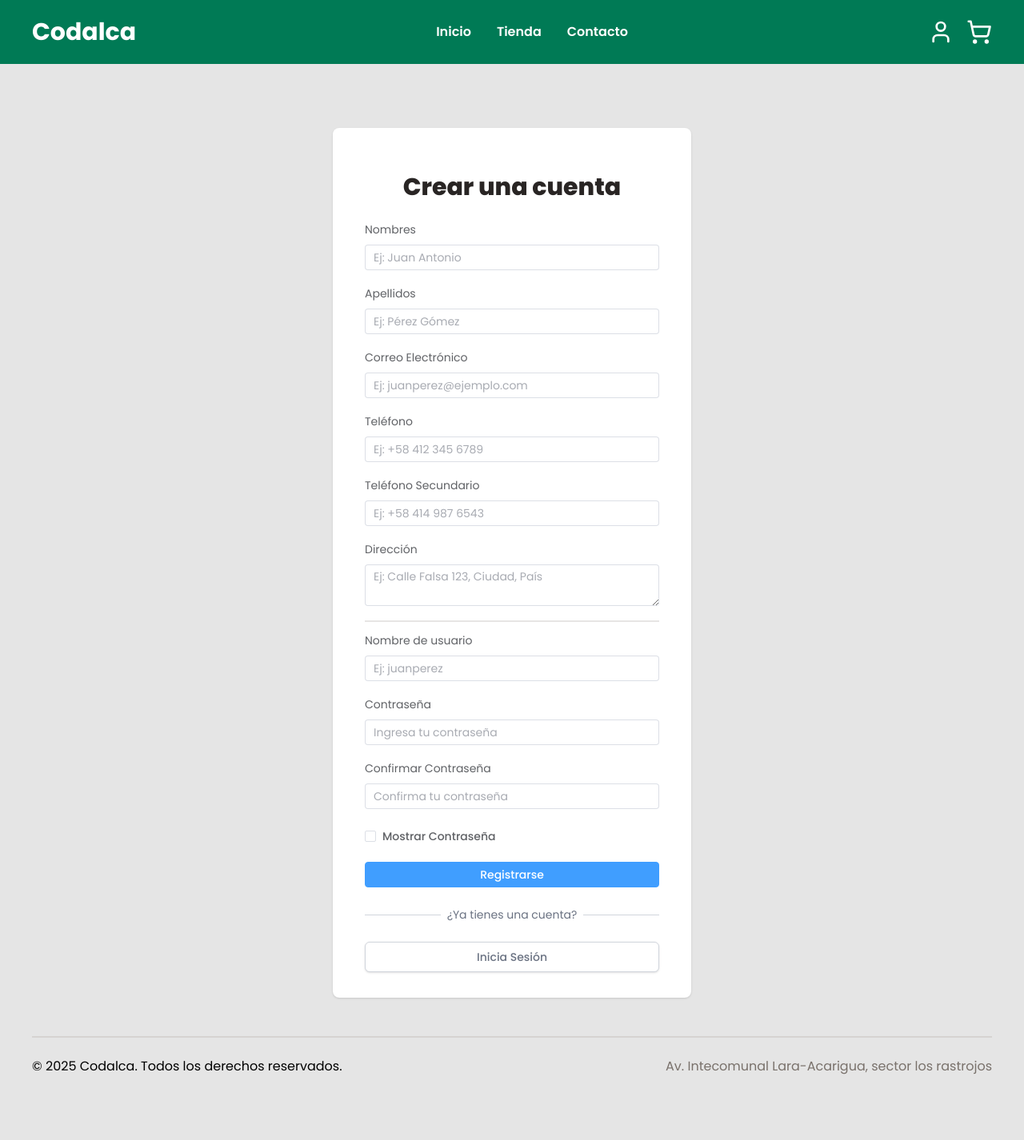
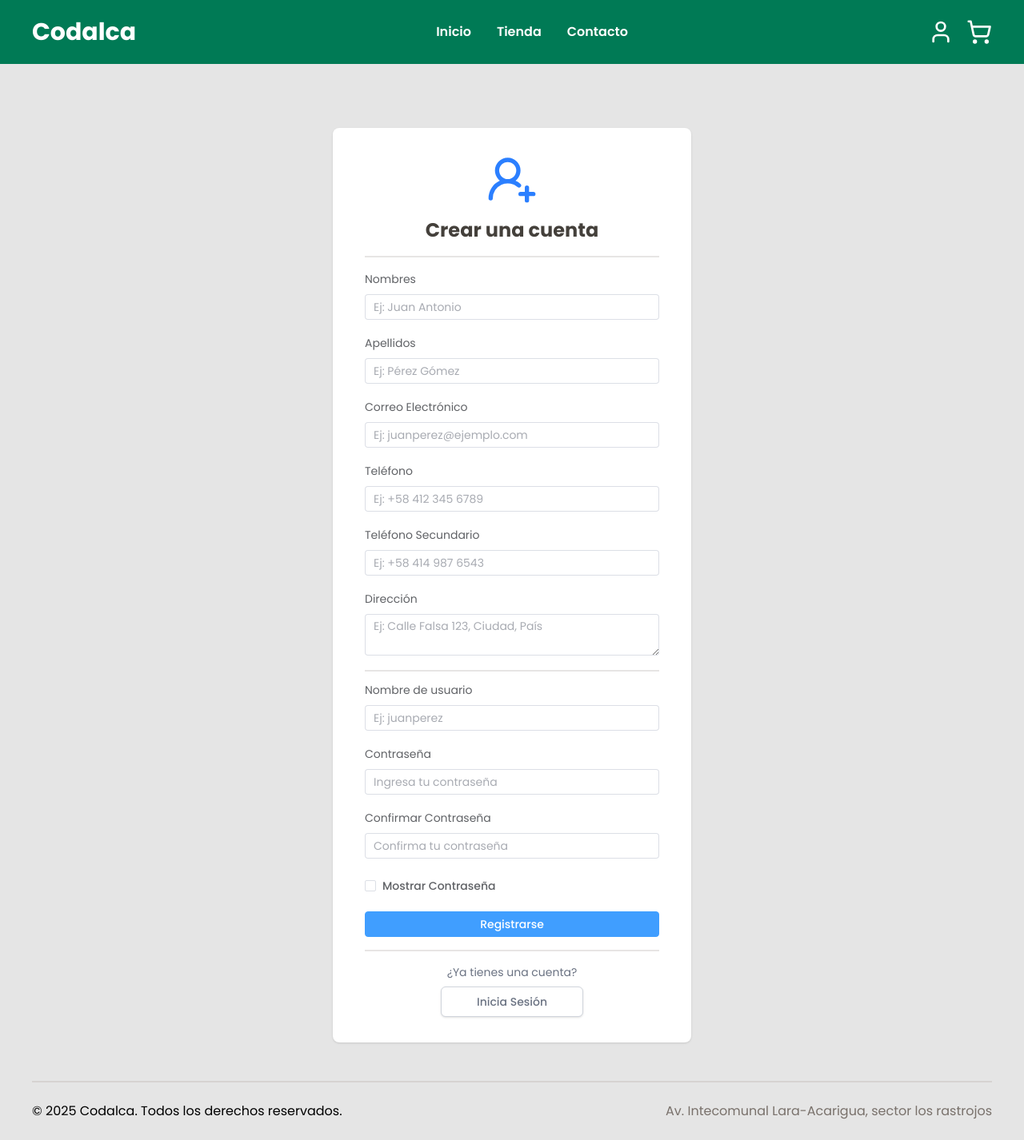
Before and after one commit to iJenders/Provisys, a Vue app in the folder Provisys-Frontend/: page /register in a window 1280 px wide. Shown: the whole page at 80% size. Before the commit the page ends 1370 px from the top, so only its background shows below. Built offline with nearby package versions, Linux system fonts and the light colour scheme.

Commit message:
Pequeños cambios en la gestión de rutas restringidas en Frontend

```diff
--- a/Provisys-Frontend/src/App.vue
+++ b/Provisys-Frontend/src/App.vue
@@ -7,7 +7,8 @@ import { useAuthStore } from './stores/authStore';
 const authStore = useAuthStore();
 
 onMounted(() => {
-  // Check if the user is authenticated
+  // Verificar la autenticación al cargar la aplicación
+  // y cargar el token desde localStorage si está disponible
   const token = localStorage.getItem('token');
   authStore.token = token;
   if (!!token) {
--- a/Provisys-Frontend/src/components/HeaderComponent.vue
+++ b/Provisys-Frontend/src/components/HeaderComponent.vue
@@ -77,6 +77,8 @@ const shoppingCartStore = useShoppingCartStore()
 
 const showShoppingCart = ref(false)
 const showUserMenu = ref(false)
+
+// For responsive design, we will toggle the links menu
 const showLinksMenu = ref(true)
 
 const getSubTotal = computed(() => {
@@ -132,6 +134,7 @@ onMounted(() => {
         showLinksMenu.value = false
     }
 })
+
 </script>
 
 <template>
@@ -174,7 +177,7 @@ onMounted(() => {
                 @click="(e) => { e.preventDefault(); toggleUserMenu() }">
                 <User size="32" />
             </a>
-            <a v-if="!authStore.isAuthenticated || authStore.user.roleId === 2" href=""
+            <a v-if="!authStore.isAuthenticated || authStore.user.roleId == 2" href=""
                 class="text-white font-semibold hover:text-green-500 transition"
                 @click="(e) => { e.preventDefault(); toggleShoppingCart() }">
                 <ShoppingCart size="32" />
--- a/Provisys-Frontend/src/views/LoginView.vue
+++ b/Provisys-Frontend/src/views/LoginView.vue
@@ -2,6 +2,7 @@
     <div class="w-full p-6 h-screen flex items-center justify-center">
         <div
             class="w-full md:w-[400px] flex flex-col items-center justify-center gap-4 bg-white border border-stone-200 rounded-lg p-6 shadow-md relative">
+            <LogIn class="top-4 left-4 text-blue-500 font-bold" size="64" />
             <h2 class="text-stone-700 text-2xl font-bold">Iniciar Sesión</h2>
             <Line class="bg-stone-200" orientation="horizontal" />
             <el-form label-position="top" class="w-full" label-width="100px" v-loading="loading">
@@ -33,9 +34,9 @@
 </template>
 
 <script setup>
-import { ref } from 'vue';
+import { onMounted, ref } from 'vue';
 import Line from '@/components/Line.vue';
-import { User, KeyRound } from 'lucide-vue-next'
+import { User, KeyRound, LogIn } from 'lucide-vue-next'
 import { ElNotification } from 'element-plus';
 import axios from 'axios';
 import { useRouter } from 'vue-router';
@@ -80,4 +81,12 @@ const handleLogin = () => {
             loading.value = false;
         });
 }
+
+onMounted(() => {
+    // Si el usuario ya está autenticado, redirigir a la página principal
+    const token = localStorage.getItem('token');
+    if (token) {
+        router.push('/');
+    }
+})
 </script>
--- a/Provisys-Frontend/src/views/RegisterView.vue
+++ b/Provisys-Frontend/src/views/RegisterView.vue
@@ -1,13 +1,13 @@
 <template>
     <div class="min-h-screen flex flex-col justify-center py-12 sm:px-6 lg:px-8">
         <div class="mt-8 sm:mx-auto sm:w-full sm:max-w-md">
-            <div class="bg-white py-8 px-4 shadow sm:rounded-lg sm:px-10">
-                <div class="w-max flex items-center justify-center mx-auto mb-6">
-                    <h2 class="mt-6 text-center text-3xl font-extrabold text-stone-800">
-                        Crear una cuenta
-                    </h2>
-                </div>
-                <el-form ref="formRef" :model="form" label-position="top" v-loading="fetching">
+            <div class="flex flex-col items-center bg-white py-8 px-4 shadow sm:rounded-lg sm:px-10 gap-4">
+                <UserRoundPlus class="top-4 left-4 text-blue-500 font-bold" size="64" />
+                <h2 class="text-stone-700 text-2xl font-bold">
+                    Crear una cuenta
+                </h2>
+                <Line class="bg-stone-200" orientation="horizontal" />
+                <el-form ref="formRef" :model="form" label-position="top" v-loading="fetching" class="w-full">
                     <el-form-item label="Nombres" prop="names">
                         <el-input v-model="form.names" placeholder="Ej: Juan Antonio" />
                     </el-form-item>
@@ -48,8 +48,8 @@
                         Registrarse
                     </el-button>
                 </el-form>
-
-                <div class="mt-6">
+                <Line class="bg-stone-200" orientation="horizontal" />
+                <div>
                     <div class="relative">
                         <div class="absolute inset-0 flex items-center">
                             <div class="w-full border-t border-gray-300"></div>
@@ -60,8 +60,7 @@
                             </span>
                         </div>
                     </div>
-
-                    <div class="mt-6">
+                    <div class="mt-2">
                         <router-link to="/login"
                             class="w-full inline-flex justify-center py-2 px-4 border border-gray-300 rounded-md shadow-sm bg-white text-sm font-medium text-gray-500 hover:bg-gray-50">
                             Inicia Sesión
@@ -75,10 +74,14 @@
 
 <script setup>
 import Line from '@/components/Line.vue';
-import { ref } from 'vue';
+import { onMounted, ref } from 'vue';
 import axios from 'axios';
 import { ElNotification } from 'element-plus';
 import { handleRequestError } from '@/utils/fetchNotificationsHandlers';
+import { UserRoundPlus } from 'lucide-vue-next';
+import { useRouter } from 'vue-router';
+
+const router = useRouter();
 
 const formRef = ref(null);
 
@@ -120,4 +123,12 @@ const handleRegister = () => {
             fetching.value = false;
         });
 };
+
+onMounted(() => {
+    // Si el usuario ya está autenticado, redirigir a la página principal
+    const token = localStorage.getItem('token');
+    if (token) {
+        router.push('/');
+    }
+})
 </script>
--- a/Provisys-Frontend/src/views/SystemView.vue
+++ b/Provisys-Frontend/src/views/SystemView.vue
@@ -1,7 +1,10 @@
 <script setup>
 import { LayoutDashboard, Truck, Apple, Package, User, ShieldUser, ScrollText } from 'lucide-vue-next';
-import { onMounted, onUpdated } from 'vue';
+import { onBeforeMount, onMounted, onUpdated } from 'vue';
 import { useRouter } from 'vue-router';
+import { useAuthStore } from '@/stores/authStore';
+
+const authStore = useAuthStore();
 
 const router = useRouter();
 
@@ -43,14 +46,26 @@ const systemLinks = [
     }
 ]
 
+onBeforeMount(() => {
+    // Si no se tiene sesión iniciada, redirigir al login
+
+    if (router.currentRoute.value.path.includes('/system')) {
+        if (authStore.token === '' || authStore.token === null || authStore.user.roleId == 2) {
+            router.push('/login');
+        }
+    }
+})
+
 onMounted(() => {
-    if (router.currentRoute.value.path === '/system') {
+    if (router.currentRoute.value.path === '/system' || router.currentRoute.value.path === '/system/') {
+        // Redirigir a la ruta de resumen si se accede a /system directamente
         router.push('/system/summary')
     }
 })
 
 onUpdated(() => {
-    if (router.currentRoute.value.path === '/system') {
+    if (router.currentRoute.value.path === '/system' || router.currentRoute.value.path === '/system/') {
+        // Redirigir a la ruta de resumen si se accede a /system directamente
         router.push('/system/summary')
     }
 })
```
